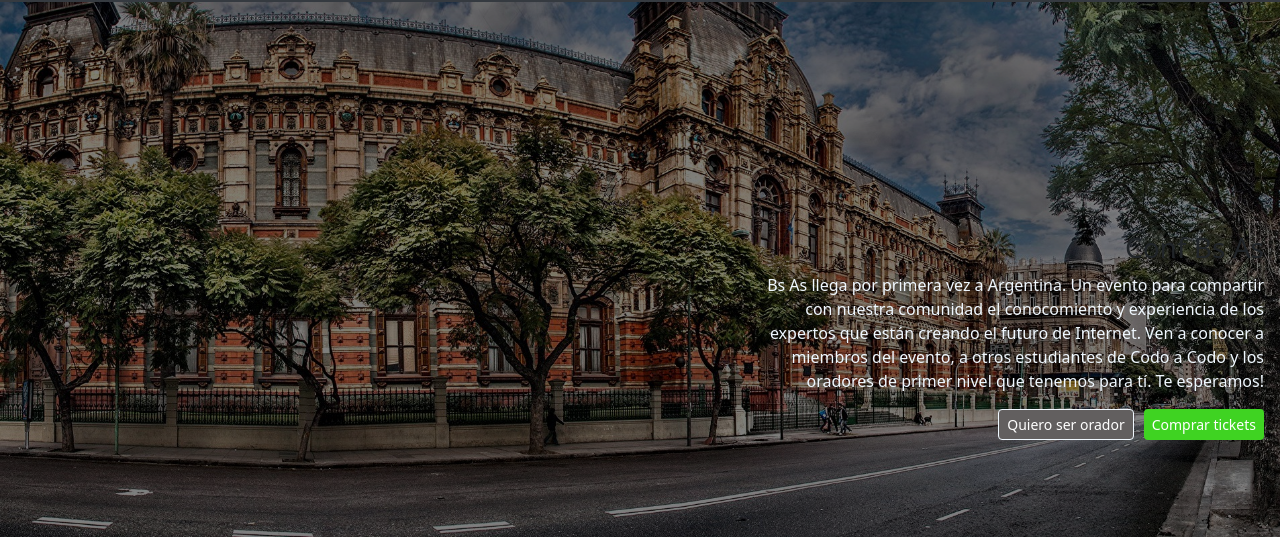
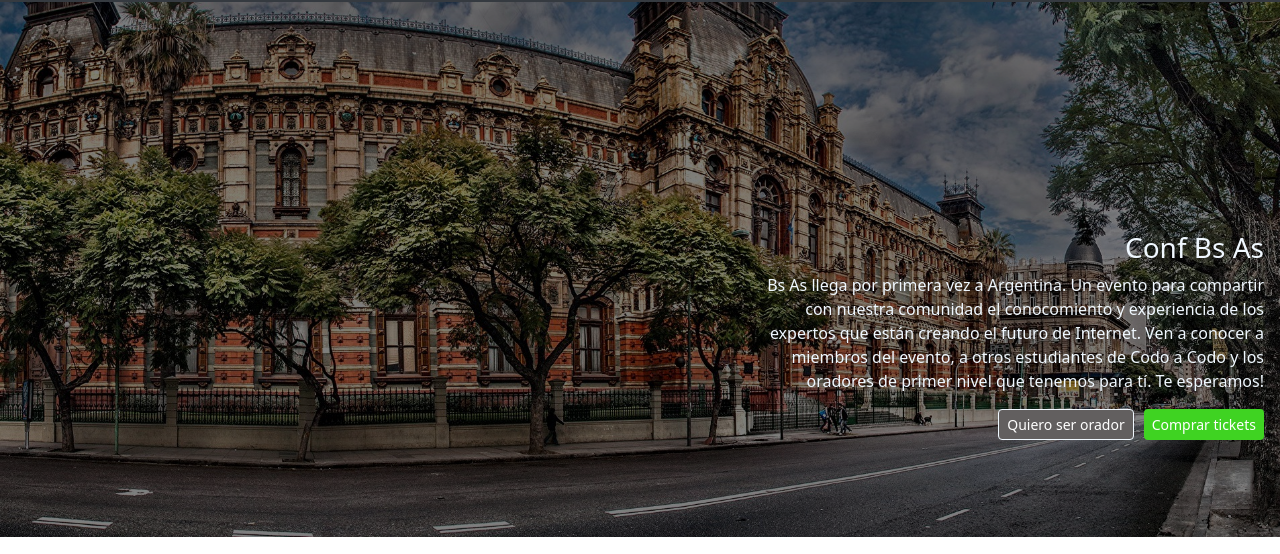
Before and after one commit to gillescasgit/cac23544TP1, a plain HTML site: page index.html in a window 1280 px wide. Shown: the part 89-643 px from the top of the page. Drawn offline with nearby package versions, Linux system fonts and the light colour scheme.

Commit message:
fix titulo

```diff
--- a/assets/css/index.css
+++ b/assets/css/index.css
@@ -63,8 +63,8 @@
     color:lawngreen;
 }
 
-#ConfTitulo{
-    color: #fefdf3;
+.ConfTitulo{
+    color: aliceblue;
 }
 /*Carousel */
 #carImagen {
```
